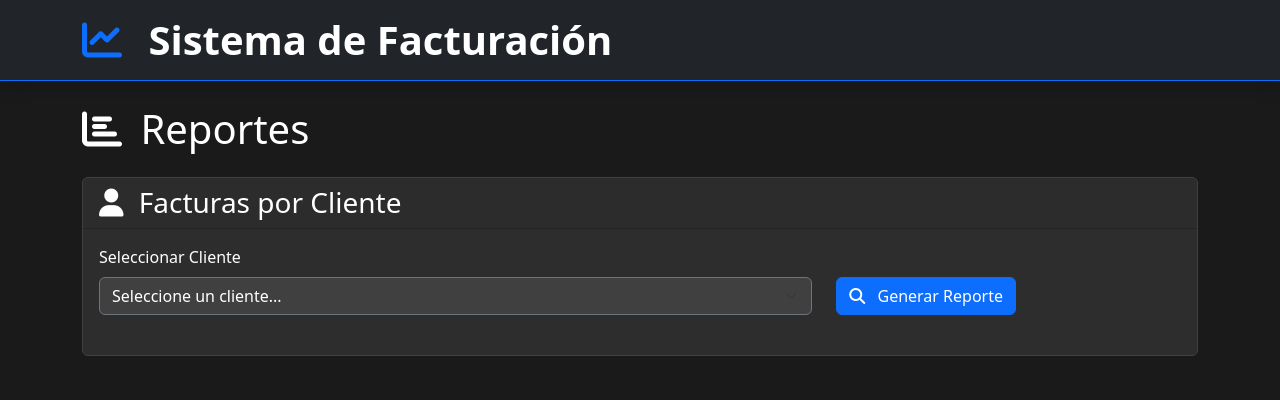
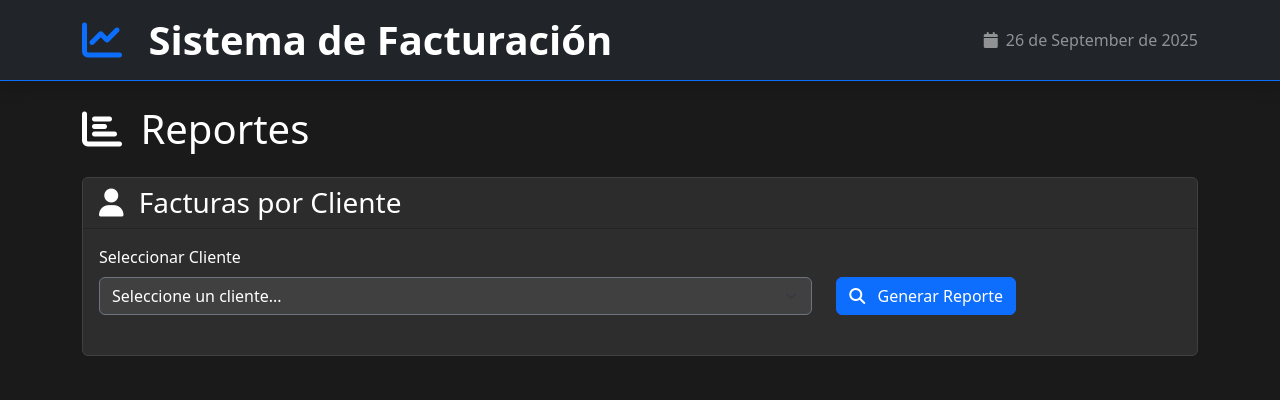
Before and after one commit to SantiagoArteche/urquiza-invoice, a Flask app: page /reports in a window 1280 px wide. Shown: the top 400 px of the page. Run offline with Flask 3, Linux system fonts and the light colour scheme; parts of the project's set-up code (start-up, migrations or seed data) failed here and were passed over.

Commit message:
feat(reports): show current date

```diff
--- a/src/presentation/reports/routes.py
+++ b/src/presentation/reports/routes.py
@@ -15,7 +15,7 @@ reports_bp = Blueprint("reports", __name__, template_folder='../templates')
 @reports_bp.route("/reports", methods=['GET'])
 def reports():
     clients = Client.query.all()
-    return render_template('reports.html', clients=clients)
+    return render_template('reports.html', clients=clients, current_date=current_date)
 
 
 @reports_bp.route('/reports/client', methods=['POST'])
@@ -26,7 +26,7 @@ def client_report():
         if not client_id:
             flash('Debe seleccionar un cliente', 'error')
             clients = Client.query.all()
-            return render_template('reports.html', clients=clients, message='Debe seleccionar un cliente')
+            return render_template('reports.html', clients=clients, message='Debe seleccionar un cliente', current_date=current_date)
 
         client_invoices = database.session.query(
             Invoice.id,
@@ -41,12 +41,12 @@ def client_report():
 
         clients = Client.query.all()
 
-        return render_template('reports.html', clients=clients, client_invoices=client_invoices, client_total=client_total, selected_client_id=int(client_id))
+        return render_template('reports.html', clients=clients, client_invoices=client_invoices, client_total=client_total, selected_client_id=int(client_id), current_date=current_date)
 
     except Exception as e:
         flash(f'Error al generar el reporte: {str(e)}', 'error')
         clients = Client.query.all()
-        return render_template('reports.html', clients=clients, message=f'Error al generar el reporte: {str(e)}')
+        return render_template('reports.html', clients=clients, message=f'Error al generar el reporte: {str(e)}', current_date=current_date)
 
 @reports_bp.route('/reports/period', methods=['POST'])
 def period_report():
@@ -57,7 +57,7 @@ def period_report():
         if not year or not quarter:
             flash('Debe seleccionar año y trimestre', 'error')
             clients = Client.query.all()
-            return render_template('reports.html', clients=clients, message='Debe seleccionar año y trimestre')
+            return render_template('reports.html', clients=clients, message='Debe seleccionar año y trimestre', current_date=current_date)
 
         year = int(year)
         quarter = int(quarter)
@@ -87,9 +87,9 @@ def period_report():
         clients = Client.query.all()
 
         return render_template('reports.html', clients=clients, period_data=True, period_invoices=period_invoices,
-                period_total=period_total, period_count=period_count, selected_year=year, selected_quarter=quarter)
+                period_total=period_total, period_count=period_count, selected_year=year, selected_quarter=quarter, current_date=current_date)
 
     except Exception as e:
         flash(f'Error al generar el reporte: {str(e)}', 'error')
         clients = Client.query.all()
-        return render_template('reports.html', clients=clients, message=f'Error al generar el reporte: {str(e)}')
+        return render_template('reports.html', clients=clients, message=f'Error al generar el reporte: {str(e)}', current_date=current_date)
--- a/src/presentation/templates/reports.html
+++ b/src/presentation/templates/reports.html
@@ -69,6 +69,14 @@
                 Sistema de Facturación
               </a>
             </h1>
+          </div>
+          <div class="col-md-6 text-md-end">
+            <div class="text-white-50">
+              <span class="ms-3">
+                <i class="fas fa-calendar me-1"></i>
+                <span>{{ current_date }}</span>
+              </span>
+            </div>
           </div>
         </div>
       </div>
```
